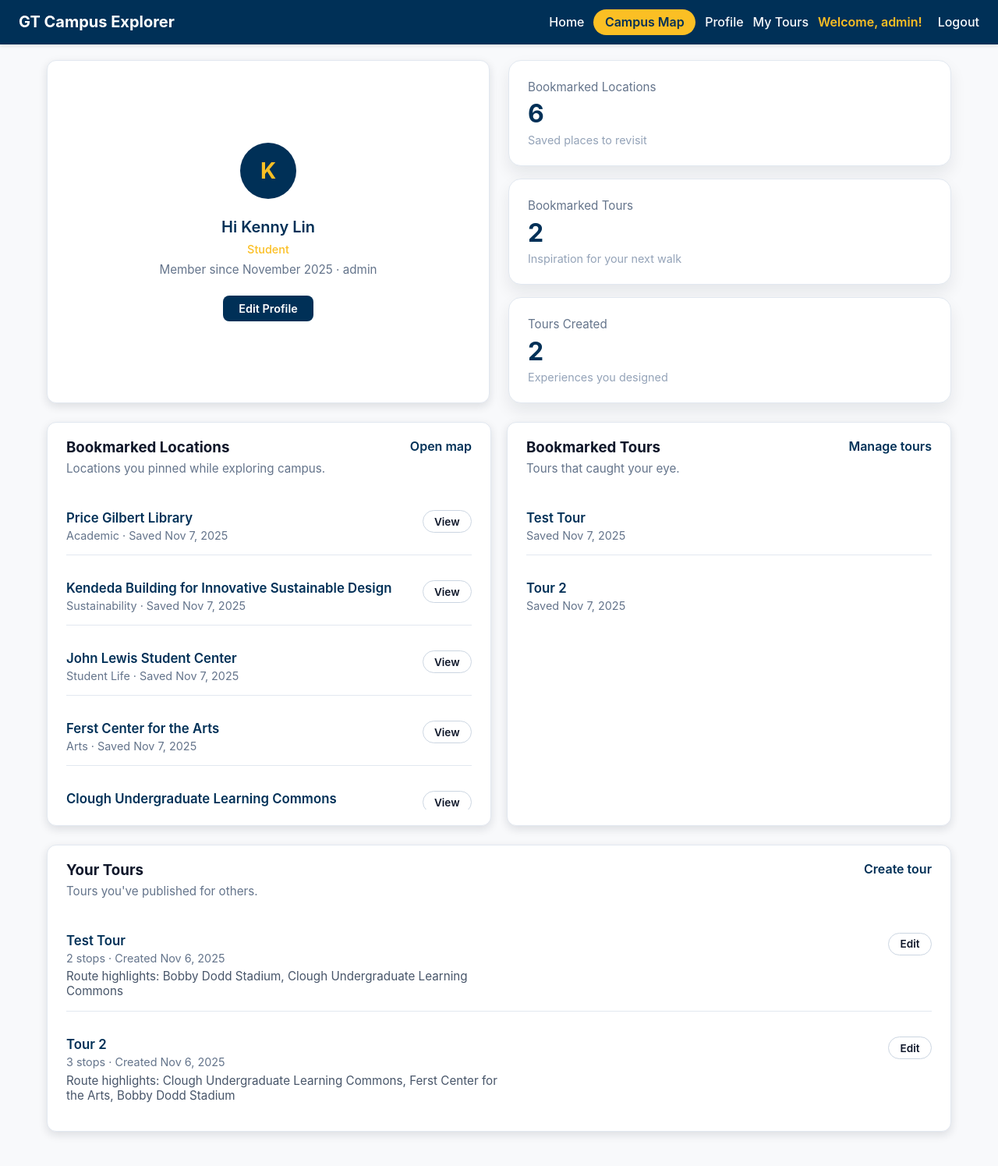
After one commit to KennyKeni/cs-2340-team-6-gt-campus-tour, a Django app: page /accounts/profile/ in a window 1280 px wide. The commit adds this page. Shown: the top 1495 px of the page at 78% size. Run offline with Django 5.2, Linux system fonts and the light colour scheme; a user stored in the database is signed in; data comes from the database, SQL or seed files in the repository; both versions use the stored data as it was after the commit.

Commit message:
account profile

```diff
--- a/accounts/models.py
+++ b/accounts/models.py
@@ -6,6 +6,7 @@ class UserProfile(models.Model):
     user = models.OneToOneField(User, on_delete=models.CASCADE, related_name='profile')
     state = models.CharField(max_length=100, blank=True, null=True)
     country = models.CharField(max_length=100, default='United States')
+    affiliation = models.CharField(max_length=100, blank=True, default='')
 
     def __str__(self):
         return f"{self.user.username}'s Profile"
--- /dev/null
+++ b/accounts/static/accounts/profile.css
@@ -0,0 +1,288 @@
+.profile-page {
+    flex: 1;
+    display: flex;
+    flex-direction: column;
+    gap: 0;
+    overflow-y: auto;
+    padding: 0.5rem 0 2rem;
+}
+
+.profile-container {
+    width: 100%;
+    max-width: 1200px;
+    margin: 0 auto;
+    padding: 0 1.25rem 2rem;
+    display: flex;
+    flex-direction: column;
+    gap: 1.5rem;
+}
+
+.profile-header-stats-container {
+    display: grid;
+    grid-template-columns: 1fr 1fr;
+    gap: 1.5rem;
+    align-items: start;
+}
+
+.profile-header {
+    padding: 1.75rem;
+    display: flex;
+    flex-direction: column;
+    justify-content: center;
+    align-items: center;
+    gap: 1.5rem;
+    border: 1px solid #e2e8f0;
+    height: 100%;
+}
+
+.profile-header-text {
+    display: flex;
+    flex-direction: column;
+    gap: 0.5rem;
+    text-align: center;
+}
+
+.profile-welcome {
+    margin: 0;
+    font-size: 1.25rem;
+    color: #003057;
+    font-weight: 600;
+}
+
+.profile-affiliation {
+    margin: 0;
+    color: #fbbf24;
+    font-size: 0.9rem;
+    font-weight: 500;
+}
+
+.profile-meta {
+    margin: 0;
+    color: #64748b;
+    font-size: 0.95rem;
+}
+
+.profile-edit-btn {
+    padding: 0.5rem 1.25rem;
+    background-color: #003057;
+    color: #fff;
+    text-decoration: none;
+    border-radius: 8px;
+    font-weight: 600;
+    font-size: 0.9rem;
+    transition: background-color 0.2s ease-in-out;
+    display: inline-block;
+}
+
+.profile-edit-btn:hover {
+    background-color: #00467f;
+}
+
+.profile-avatar {
+    width: 72px;
+    height: 72px;
+    border-radius: 50%;
+    background-color: #003057;
+    color: #fbbf24;
+    display: flex;
+    align-items: center;
+    justify-content: center;
+    font-size: 1.75rem;
+    font-weight: 700;
+}
+
+.profile-summary-grid {
+    display: flex;
+    flex-direction: column;
+    gap: 1rem;
+}
+
+.profile-stat-card {
+    background: #fff;
+    border-radius: 16px;
+    padding: 1.5rem;
+    box-shadow: 0 10px 20px rgba(15, 23, 42, 0.08);
+    border: 1px solid #e2e8f0;
+}
+
+.profile-stat-label {
+    margin: 0;
+    color: #64748b;
+    font-size: 0.95rem;
+}
+
+.profile-stat-value {
+    margin: 0.35rem 0;
+    font-size: 2rem;
+    color: #003057;
+    font-weight: 700;
+}
+
+.profile-stat-subtext {
+    margin: 0;
+    color: #94a3b8;
+    font-size: 0.9rem;
+}
+
+.profile-panels-grid {
+    display: grid;
+    grid-template-columns: repeat(auto-fit, minmax(320px, 1fr));
+    gap: 1.25rem;
+}
+
+.profile-panel {
+    padding: 1.25rem 1.5rem;
+    border: 1px solid #e2e8f0;
+    gap: 0.75rem;
+}
+
+.profile-section-header {
+    display: flex;
+    align-items: flex-start;
+    justify-content: space-between;
+    gap: 1rem;
+}
+
+.profile-section-header h3 {
+    margin: 0;
+    color: #0f172a;
+}
+
+.profile-section-subtext {
+    margin: 0.35rem 0 0;
+    color: #64748b;
+    font-size: 0.95rem;
+}
+
+.profile-link {
+    color: #003057;
+    text-decoration: none;
+    font-weight: 600;
+}
+
+.profile-link:hover {
+    text-decoration: underline;
+}
+
+.profile-list {
+    list-style: none;
+    padding: 0;
+    margin: 1rem 0 0;
+    display: flex;
+    flex-direction: column;
+    gap: 1rem;
+    max-height: 400px;
+    overflow-y: auto;
+}
+
+.profile-list::-webkit-scrollbar {
+    width: 8px;
+}
+
+.profile-list::-webkit-scrollbar-thumb {
+    background-color: rgba(15, 23, 42, 0.2);
+    border-radius: 999px;
+}
+
+.profile-list-item {
+    display: flex;
+    justify-content: space-between;
+    gap: 1rem;
+    padding: 1rem 0;
+    border-bottom: 1px solid #e2e8f0;
+}
+
+.profile-list-item:last-child {
+    border-bottom: none;
+}
+
+.profile-item-title {
+    margin: 0;
+    font-size: 1.05rem;
+    font-weight: 600;
+    color: #003057;
+}
+
+.profile-item-meta {
+    margin: 0.25rem 0 0;
+    color: #64748b;
+    font-size: 0.9rem;
+}
+
+.profile-item-description {
+    margin: 0.35rem 0 0;
+    color: #475569;
+    font-size: 0.95rem;
+    max-width: 60ch;
+}
+
+.profile-pill-link {
+    align-self: flex-start;
+    padding: 0.35rem 0.9rem;
+    border-radius: 999px;
+    border: 1px solid #cbd5e1;
+    text-decoration: none;
+    color: #0f172a;
+    font-weight: 600;
+    font-size: 0.85rem;
+}
+
+.profile-pill-link:hover {
+    border-color: #0f172a;
+}
+
+.profile-empty-state {
+    margin: 1.25rem 0 0;
+    padding: 1.5rem;
+    background-color: #f8fafc;
+    border-radius: 12px;
+    color: #475569;
+    border: 1px dashed #cbd5e1;
+    display: flex;
+    flex-direction: column;
+    gap: 0.75rem;
+}
+
+.profile-empty-cta {
+    align-self: flex-start;
+    padding: 0.45rem 1rem;
+    border-radius: 999px;
+    background-color: #003057;
+    color: #fff;
+    text-decoration: none;
+    font-weight: 600;
+    font-size: 0.9rem;
+}
+
+.profile-page::-webkit-scrollbar {
+    width: 8px;
+}
+
+.profile-page::-webkit-scrollbar-thumb {
+    background-color: rgba(15, 23, 42, 0.2);
+    border-radius: 999px;
+}
+
+@media (max-width: 768px) {
+    .profile-container {
+        padding: 0 1rem 2rem;
+    }
+
+    .profile-header-stats-container {
+        grid-template-columns: 1fr;
+    }
+
+    .profile-header {
+        flex-direction: column;
+        align-items: flex-start;
+    }
+
+    .profile-panels-grid {
+        grid-template-columns: 1fr;
+    }
+
+    .profile-list-item {
+        flex-direction: column;
+        align-items: flex-start;
+    }
+}
--- /dev/null
+++ b/accounts/templates/accounts/profile.html
@@ -0,0 +1,159 @@
+{% extends 'base.html' %}
+{% load static %}
+
+{% block title %}My Profile - GT Tour{% endblock %}
+
+{% block extra_head %}
+{{ block.super }}
+<link rel="stylesheet" href="{% static 'accounts/profile.css' %}">
+{% endblock %}
+
+{% block content %}
+<section class="profile-page">
+    <div class="profile-container">
+        <div class="profile-header-stats-container">
+            <div class="profile-header panel">
+                <div class="profile-avatar">{{ user_initial }}</div>
+                <div class="profile-header-text">
+                    <p class="profile-welcome">Hi {{ display_name }}</p>
+                    {% if affiliation %}
+                        <p class="profile-affiliation">{{ affiliation }}</p>
+                    {% endif %}
+                    <p class="profile-meta">
+                        Member since {{ user.date_joined|date:"F Y" }} · {{ user.username }}
+                    </p>
+                </div>
+                <a href="{% url 'accounts:edit_profile' %}" class="profile-edit-btn">Edit Profile</a>
+            </div>
+
+            <div class="profile-summary-grid">
+            <article class="profile-stat-card">
+                <p class="profile-stat-label">Bookmarked Locations</p>
+                <p class="profile-stat-value">{{ location_count }}</p>
+                <p class="profile-stat-subtext">Saved places to revisit</p>
+            </article>
+            <article class="profile-stat-card">
+                <p class="profile-stat-label">Bookmarked Tours</p>
+                <p class="profile-stat-value">{{ tour_bookmark_count }}</p>
+                <p class="profile-stat-subtext">Inspiration for your next walk</p>
+            </article>
+            <article class="profile-stat-card">
+                <p class="profile-stat-label">Tours Created</p>
+                <p class="profile-stat-value">{{ created_tour_count }}</p>
+                <p class="profile-stat-subtext">Experiences you designed</p>
+            </article>
+        </div>
+        </div>
+
+        <div class="profile-panels-grid">
+            <section class="profile-panel panel">
+                <div class="profile-section-header">
+                    <div>
+                        <h3>Bookmarked Locations</h3>
+                        <p class="profile-section-subtext">Locations you pinned while exploring campus.</p>
+                    </div>
+                    <a href="{% url 'campus:overview' %}" class="profile-link">Open map</a>
+                </div>
+                {% if location_bookmarks %}
+                    <ul class="profile-list">
+                        {% for bookmark in location_bookmarks %}
+                            <li class="profile-list-item">
+                                <div>
+                                    <p class="profile-item-title">{{ bookmark.location.name }}</p>
+                                    <p class="profile-item-meta">
+                                        {{ bookmark.location.category|default:"Campus Location" }} ·
+                                        Saved {{ bookmark.created_at|date:"M j, Y" }}
+                                    </p>
+                                </div>
+                                <a href="{% url 'campus:location-detail' bookmark.location.slug %}" class="profile-pill-link">View</a>
+                            </li>
+                        {% endfor %}
+                    </ul>
+                {% else %}
+                    <div class="profile-empty-state">
+                        <p>You haven't bookmarked any locations yet.</p>
+                        <a href="{% url 'campus:overview' %}" class="profile-empty-cta">Browse locations</a>
+                    </div>
+                {% endif %}
+            </section>
+
+            <section class="profile-panel panel">
+                <div class="profile-section-header">
+                    <div>
+                        <h3>Bookmarked Tours</h3>
+                        <p class="profile-section-subtext">Tours that caught your eye.</p>
+                    </div>
+                    <a href="{% url 'campus:tour-manage' %}" class="profile-link">Manage tours</a>
+                </div>
+                {% if tour_bookmarks %}
+                    <ul class="profile-list">
+                        {% for bookmark in tour_bookmarks %}
+                            <li class="profile-list-item">
+                                <div>
+                                    <p class="profile-item-title">{{ bookmark.tour.name }}</p>
+                                    <p class="profile-item-meta">
+                                        Saved {{ bookmark.created_at|date:"M j, Y" }}
+                                        {% if bookmark.tour.description %}
+                                            · {{ bookmark.tour.description|truncatechars:80 }}
+                                        {% endif %}
+                                    </p>
+                                </div>
+                            </li>
+                        {% endfor %}
+                    </ul>
+                {% else %}
+                    <div class="profile-empty-state">
+                        <p>No bookmarked tours yet.</p>
+                        <a href="{% url 'campus:tour-manage' %}" class="profile-empty-cta">Find a tour</a>
+                    </div>
+                {% endif %}
+            </section>
+        </div>
+
+        <section class="profile-panel panel">
+            <div class="profile-section-header">
+                <div>
+                    <h3>Your Tours</h3>
+                    <p class="profile-section-subtext">Tours you've published for others.</p>
+                </div>
+                <a href="{% url 'campus:tour-create' %}" class="profile-link">Create tour</a>
+            </div>
+            {% if created_tours %}
+                <ul class="profile-list">
+                    {% for tour in created_tours %}
+                        <li class="profile-list-item">
+                            <div>
+                                <p class="profile-item-title">{{ tour.name }}</p>
+                                <p class="profile-item-meta">
+                                    {{ tour.stop_total }} stop{{ tour.stop_total|pluralize }}
+                                    · Created {{ tour.created_at|date:"M j, Y" }}
+                                </p>
+                                {% with stops=tour.stops.all %}
+                                    {% if stops %}
+                                        <p class="profile-item-description">
+                                            Route highlights:
+                                            {% for stop in stops|slice:":3" %}
+                                                {{ stop.location.name }}{% if not forloop.last %}, {% endif %}
+                                            {% endfor %}
+                                            {% if stops|length > 3 %}…{% endif %}
+                                        </p>
+                                    {% endif %}
+                                {% endwith %}
+                                {% if tour.description %}
+                                    <p class="profile-item-description">{{ tour.description|truncatechars:120 }}</p>
+                                {% endif %}
+                            </div>
+                            <a href="{% url 'campus:tour-edit' tour.id %}" class="profile-pill-link">Edit</a>
+                        </li>
+                    {% endfor %}
+                </ul>
+            {% else %}
+                <div class="profile-empty-state">
+                    <p>You haven't created a tour yet.</p>
+                    <a href="{% url 'campus:tour-create' %}" class="profile-empty-cta">Start building</a>
+                </div>
+            {% endif %}
+        </section>
+    </div>
+</section>
+{% endblock %}
--- a/accounts/urls.py
+++ b/accounts/urls.py
@@ -9,4 +9,6 @@ urlpatterns = [
     path('register/', views.register, name='register'),
     path('login/', auth_views.LoginView.as_view(template_name='accounts/login.html'), name='login'),
     path('logout/', auth_views.LogoutView.as_view(), name='logout'),
+    path('profile/', views.profile, name='profile'),
+    path('profile/edit/', views.edit_profile, name='edit_profile'),
 ]
--- a/accounts/views.py
+++ b/accounts/views.py
@@ -1,6 +1,13 @@
 from django.contrib.auth import login
-from django.contrib.auth.forms import UserCreationForm
+from django.contrib.auth.decorators import login_required
 from django.shortcuts import redirect, render
+from django.db.models import Count
+from django.contrib import messages
+
+from campus.models import Bookmark, Tour, TourBookmark
+
+from .forms import CustomUserCreationForm, ProfileEditForm
+from .models import UserProfile
 
 
 def register(request):
@@ -9,12 +16,88 @@ def register(request):
         return redirect('home')
 
     if request.method == 'POST':
-        form = UserCreationForm(request.POST)
+        form = CustomUserCreationForm(request.POST)
         if form.is_valid():
             user = form.save()
             login(request, user)
             return redirect('home')
     else:
-        form = UserCreationForm()
+        form = CustomUserCreationForm()
 
     return render(request, 'accounts/register.html', {'form': form})
+
+
+@login_required
+def profile(request):
+    """Display a summary of the user's campus activity."""
+    location_qs = (
+        Bookmark.objects
+        .filter(user=request.user)
+        .select_related('location')
+    )
+    tour_qs = (
+        TourBookmark.objects
+        .filter(user=request.user)
+        .select_related('tour')
+    )
+    created_tours_qs = (
+        Tour.objects
+        .filter(user=request.user)
+        .prefetch_related('stops__location')
+        .annotate(stop_total=Count('stops'))
+    )
+
+    location_bookmarks = list(location_qs)
+    tour_bookmarks = list(tour_qs)
+    created_tours = list(created_tours_qs)
+
+    full_name = request.user.get_full_name().strip()
+    display_name = full_name if full_name else request.user.username
+    name_for_initial = request.user.first_name or request.user.username or '?'
+    initial = name_for_initial[0].upper()
+
+    # Get or create user profile
+    user_profile, _ = UserProfile.objects.get_or_create(user=request.user)
+
+    context = {
+        'location_bookmarks': location_bookmarks,
+        'tour_bookmarks': tour_bookmarks,
+        'created_tours': created_tours,
+        'display_name': display_name,
+        'user_initial': initial,
+        'location_count': len(location_bookmarks),
+        'tour_bookmark_count': len(tour_bookmarks),
+        'created_tour_count': len(created_tours),
+        'affiliation': user_profile.affiliation,
+    }
+    return render(request, 'accounts/profile.html', context)
+
+
+@login_required
+def edit_profile(request):
+    """Edit user profile information."""
+    user_profile, _ = UserProfile.objects.get_or_create(user=request.user)
+
+    if request.method == 'POST':
+        form = ProfileEditForm(request.POST)
+        if form.is_valid():
+            # Update User model fields
+            request.user.first_name = form.cleaned_data['first_name'].strip()
+            request.user.last_name = form.cleaned_data['last_name'].strip()
+            request.user.save()
+
+            # Update UserProfile model fields
+            user_profile.affiliation = form.cleaned_data['affiliation'].strip()
+            user_profile.save()
+
+            messages.success(request, 'Profile updated successfully!')
+            return redirect('accounts:profile')
+    else:
+        # Pre-populate form with current values
+        form = ProfileEditForm(initial={
+            'first_name': request.user.first_name,
+            'last_name': request.user.last_name,
+            'affiliation': user_profile.affiliation,
+        })
+
+    return render(request, 'accounts/edit_profile.html', {'form': form})
--- a/gttour/static/styles.css
+++ b/gttour/static/styles.css
@@ -1206,6 +1206,27 @@ main {
     transform: translateY(1px);
 }
 
+.btn-secondary {
+    display: inline-block;
+    padding: 0.85rem 1.5rem;
+    background-color: #f8fafc;
+    color: #003057;
+    border: 1px solid #cbd5e1;
+    border-radius: 8px;
+    font-size: 1rem;
+    font-weight: 600;
+    text-decoration: none;
+    cursor: pointer;
+    transition: background-color 0.2s ease-in-out, border-color 0.2s ease-in-out;
+    text-align: center;
+    margin-left: 0.5rem;
+}
+
+.btn-secondary:hover {
+    background-color: #e2e8f0;
+    border-color: #94a3b8;
+}
+
 .auth-switch {
     margin-top: 1.5rem;
     text-align: center;
@@ -1384,4 +1405,5 @@ main {
         grid-template-columns: 1fr;
         gap: 1.5rem;
     }
+
 }
--- a/gttour/templates/base.html
+++ b/gttour/templates/base.html
@@ -16,6 +16,7 @@
             <a href="{% url 'home' %}" class="nav-link">Home</a>
             <a href="{% url 'campus:overview' %}" class="nav-button">Campus Map</a>
             {% if user.is_authenticated %}
+                <a href="{% url 'accounts:profile' %}" class="nav-link">Profile</a>
                 <a href="{% url 'campus:tour-manage' %}" class="nav-link">My Tours</a>
                 <span class="user-info">Welcome, {{ user.username }}!</span>
                 <form method="post" action="{% url 'accounts:logout' %}" style="display: inline;">
```
Also changed, not shown: accounts/forms.py (added, +57 -0 lines), accounts/templates/accounts/edit_profile.html (added, +50 -0 lines), accounts/templates/accounts/register.html (+15 -0 lines), db.sqlite3, 2 other files.
